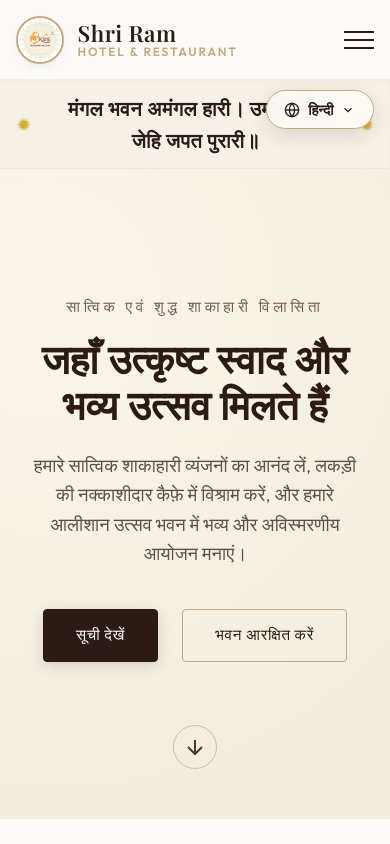
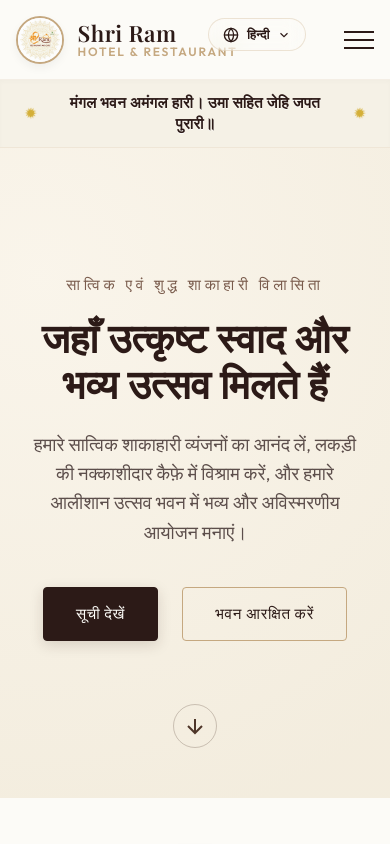
Before and after one commit to hariom2002/Shriram_hotel_and_restaurant, a plain HTML site: page index.html in a window 390 px wide. Shown: the top 844 px of the page. Drawn offline with nearby package versions, Linux system fonts and the light colour scheme; a web font is replaced by a local one.

Commit message:
Optimize mobile responsiveness for iOS/Android: fix overlap, add drawer scroll, size chaupai banner, expand slider height

```diff
--- a/assets/css/style.css
+++ b/assets/css/style.css
@@ -1815,6 +1815,29 @@ p {
 }
 
 @media (max-width: 768px) {
+    /* snuggier sections on mobile */
+    .section-container {
+        padding: 3.5rem 1.25rem;
+    }
+
+    /* Sacred Chaupai Banner responsive scaling */
+    .chaupai-text {
+        font-size: 0.95rem;
+        line-height: 1.4;
+    }
+    .banner-container {
+        gap: 0.75rem;
+        padding: 0 0.5rem;
+    }
+    .mandala-icon {
+        font-size: 1rem;
+    }
+
+    /* Testimonial slider dynamic space */
+    .slider-container {
+        height: 380px;
+    }
+
     /* Header Responsive */
     .mobile-nav-toggle {
         display: flex;
@@ -1831,6 +1854,7 @@ p {
         transition: var(--transition-smooth);
         padding: 3rem 2rem;
         border-top: 1px solid rgba(197, 168, 128, 0.15);
+        overflow-y: auto;
     }
 
     .main-header.scrolled .nav-menu {
@@ -2066,7 +2090,20 @@ p {
 
 @media (max-width: 768px) {
     .lang-selector-floating {
-        top: 90px;
-        right: 1rem;
-    }
-}
+        top: 18px;
+        right: 5.25rem;
+    }
+    .lang-selector-floating .lang-btn {
+        padding: 0.45rem 0.85rem;
+        font-size: 0.8rem;
+        box-shadow: none;
+        background-color: rgba(252, 251, 247, 0.15);
+        border-color: rgba(197, 168, 128, 0.3);
+        color: var(--color-timber-dark);
+    }
+    .main-header.scrolled + .lang-selector-floating .lang-btn {
+        background-color: rgba(252, 251, 247, 0.1);
+        border-color: rgba(252, 251, 247, 0.2);
+        color: var(--color-ivory-light);
+    }
+}
```
